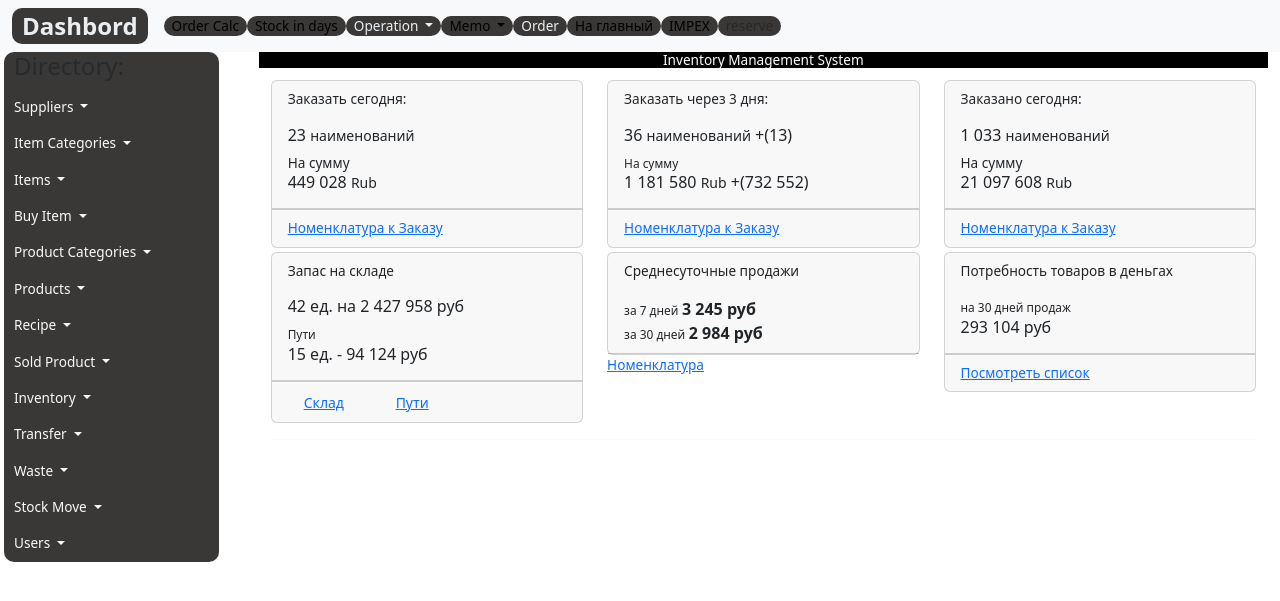
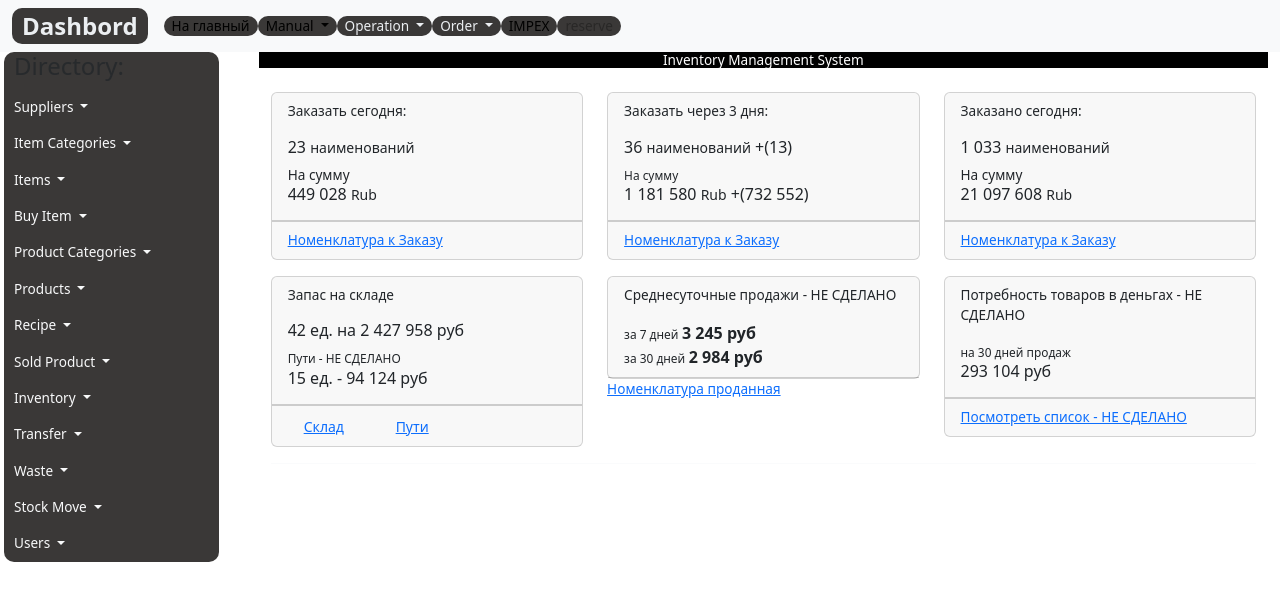
Before and after one commit to vasevyp/PMS, a Django app: page / in a window 1280 px wide. Shown: the top 601 px of the page. Run offline with Django 4.2, Linux system fonts and the light colour scheme; data comes from the database, SQL or seed files in the repository; both versions use the stored data as it was after the commit; some libraries are stand-ins or nearby versions.

Commit message:
Поправлено меню на base.html и base_simple.html. Изменена страница order_print.html для отображения Logo и на HTML и на PDF, добавлена кнопка Сохранить в PDF.

```diff
--- a/acore/templates/list/order.html
+++ b/acore/templates/list/order.html
@@ -14,7 +14,7 @@
   <div class="p-3 border bg-light">
     <div class="row col-11">
       <div class="col-6">
-        <form action="{% url 'order_print' %}" method="post" novalidate="novalidate">
+        <form action="{% url 'order_print' %}" target="_blank" method="post" novalidate="novalidate">
           {% csrf_token %}
           <input id="payment-button" type="submit" class="btn btn-lg btn-primary btn-block" name="export"
             value="Распечатать Заказ для отправки " />
--- a/register/templates/register/index.html
+++ b/register/templates/register/index.html
@@ -22,7 +22,7 @@
       <div class="container-fluid">
 
         <div class="row ">
-          <div class="col-lg-4 col-md-6 col-sm-6 mt-1">
+          <div class="col-lg-4 col-md-6 col-sm-6 mt-3">
             <div class="card card-stats">
               <div class="card-header card-header-warning card-header-icon">
                 <div class="card-icon">
@@ -45,7 +45,7 @@
             </div>
           </div>
 
-          <div class="col-lg-4 col-md-6 col-sm-6 mt-1">
+          <div class="col-lg-4 col-md-6 col-sm-6 mt-3">
             <div class="card card-stats">
               <div class="card-header card-header-warning card-header-icon">
                 <div class="card-icon">
@@ -68,7 +68,7 @@
             </div>
           </div>
 
-          <div class="col-lg-4 col-md-6 col-sm-6 mt-1">
+          <div class="col-lg-4 col-md-6 col-sm-6 mt-3">
             <div class="card card-stats">
               <div class="card-header card-header-warning card-header-icon">
                 <div class="card-icon">
@@ -90,14 +90,14 @@
               </div>
             </div>
           </div>
-          <div class="col-lg-4 col-md-6 col-sm-6 mt-1">
+          <div class="col-lg-4 col-md-6 col-sm-6 mt-3">
             <div class="card card-stats">
               <div class="card-header card-header-danger card-header-icon">
                 <div class="card-icon">
                   <p class="material-icons">Запас на складе</p>
                   <h6 class="card-title">{{stock_count.count}} ед. на {{stock_sum|floatformat:0}} руб</h6>
                 </div>
-                <small class="card-category">Пути</small>
+                <small class="card-category">Пути - НЕ СДЕЛАНО</small>
                 <h6 class="card-title">15 ед. - 94 124 руб</h6>
 
               </div>
@@ -111,11 +111,11 @@
               </div>
             </div>
           </div>
-          <div class="col-lg-4 col-md-6 col-sm-6 mt-1">
+          <div class="col-lg-4 col-md-6 col-sm-6 mt-3">
             <div class="card card-stats">
               <div class="card-header card-header-success card-header-icon">
                 <div class="card-icon">
-                  <p class="card-category">Среднесуточные продажи</p>
+                  <p class="card-category">Среднесуточные продажи - НЕ СДЕЛАНО</p>
                   <small class="material-icons">за 7 дней</small>
                   <small class="card-title font100-b">3 245 руб</small><br>
                   <small class="material-icons">за 30 дней</small>
@@ -127,25 +127,25 @@
             <div class="card-footer">
               <div class="stats">
                 <!-- <i class="material-icons text-danger">warning</i> -->
-                <a href="{% url 'sold_product_list' %}">Номенклатура </a>
+                <a href="{% url 'sold_product_list' %}">Номенклатура проданная</a>
               </div>
             </div>
           </div>
 
 
-          <div class="col-lg-4 col-md-6 col-sm-6 mt-1">
+          <div class="col-lg-4 col-md-6 col-sm-6 mt-3">
             <div class="card card-stats">
               <div class="card-header card-header-info card-header-icon">
                 <div class="card-icon">
                   <i class="fa fa-twitter"></i>
                 </div>
-                <p class="card-category">Потребность товаров в деньгах</p>
+                <p class="card-category">Потребность товаров в деньгах - НЕ СДЕЛАНО</p>
                 <small class="card-category">на 30 дней продаж</small>
                 <h6 class="card-title">293 104 руб</h6>
               </div>
               <div class="card-footer">
                 <div class="stats">
-                  <a href="#pablo">Посмотреть список</a>
+                  <a href="#">Посмотреть список - НЕ СДЕЛАНО</a>
                 </div>
               </div>
             </div>
--- a/templates/base.html
+++ b/templates/base.html
@@ -34,10 +34,21 @@
       <div class="collapse navbar-collapse" id="navbarSupportedContent">
         <ul class="navbar-nav me-auto mb-2 mb-lg-0">
           <li class="nav-item">
-            <a class="nav-link active navbutt" aria-current="page" href="{% url 'order_calc' %}">Order Calc</a>
+            <a class="nav-link active navbutt" aria-current="page" href="{% url 'dashbord' %}">На главный</a>
           </li>
-          <li class="nav-item">
-            <a class="nav-link active navbutt" href="{% url 'stock_in_days' %}">Stock in days</a>
+          <li class="navbar-nav nav-item dropdown">
+            <a class="nav-link dropdown-toggle navbutt active" href="#" role="button" data-bs-toggle="dropdown"
+              aria-expanded="false">
+              Manual
+            </a>
+            <ul class="dropdown-menu">
+              <li><a class="dropdown-item" href="{% url 'memo' %} target =" _blank"">Заметки</a></li>
+              <li><a class="dropdown-item" href="#">Руководство</a></li>
+              <li>
+                <hr class="dropdown-divider">
+              </li>
+              <li><a class="dropdown-item" href="#">Memo</a></li>
+            </ul>
           </li>
 
           <li class="navbar-nav nav-item dropdown">
@@ -49,35 +60,37 @@
               <li> <a class="dropdown-item" aria-current="page" href="{% url 'recalculation' %}">Recalculation</a></li>
               <li><a class="dropdown-item" href="{% url 'stock_item_days' %}">Stock item in days</a></li>
               <li>
-              <li><a class="dropdown-item" href="{% url 'order_required' %}">Order_required</a></li>
-              <li><a class="dropdown-item" href="{% url 'order_calc' %}">Order_calc</a></li>
-              <li>
-                <hr class="dropdown-divider">
+                <a class="dropdown-item" href="{% url 'stock_in_days' %}">Stock in days</a>
               </li>
-              <li><a class="dropdown-item" href="{% url 'impex' %}">IMPEX</a></li>
+
+
+              <hr class="dropdown-divider">
+
+              <li><a class="dropdown-item" href="{% url 'impex' %}" target="_blank">IMPEX</a></li>
             </ul>
           </li>
 
           <li class="navbar-nav nav-item dropdown">
-            <a class="nav-link dropdown-toggle navbutt active" href="#" role="button" data-bs-toggle="dropdown"
+            <a class="nav-link dropdown-toggle navbutt" href="#" role="button" data-bs-toggle="dropdown"
               aria-expanded="false">
-              Memo
+              Order
             </a>
             <ul class="dropdown-menu">
-              <li><a class="dropdown-item" href="{% url 'memo' %}">Заметки</a></li>
-              <li><a class="dropdown-item" href="#"> ######</a></li>
+              <li><a class="dropdown-item" href="{% url 'order_calc' %}">Order_calc</a></li>
+              <li><a class="dropdown-item" href="{% url 'order' %}" target="_blank">Order</a></li>
+
+
+              <li><a class="dropdown-item" href="{% url 'last_order' %}">Last Order</a></li>
+              <li>
+              <li><a class="dropdown-item" href="{% url 'orders_list' %}">Order List</a></li>
+
               <li>
                 <hr class="dropdown-divider">
               </li>
-              <li><a class="dropdown-item" href="#">Не рабочий</a></li>
+              <li><a class="dropdown-item" href="{% url 'order' %}">Goods in transit</a></li>
             </ul>
           </li>
-          <li class="nav-item">
-            <a class="nav-link  navbutt" href="{% url 'order' %}">Order</a>
-          </li>
-          <li class="nav-item">
-            <a class="nav-link active navbutt" aria-current="page" href="{% url 'dashbord' %}">На главный</a>
-          </li>
+
 
           <li class="nav-item">
             <a class="nav-link active navbutt" href="{% url 'impex' %}">IMPEX</a>
```
Also changed, not shown: acore/templates/print/order_print.html (+22 -3 lines), templates/base_simple.html (+32 -19 lines), db.sqlite3.
